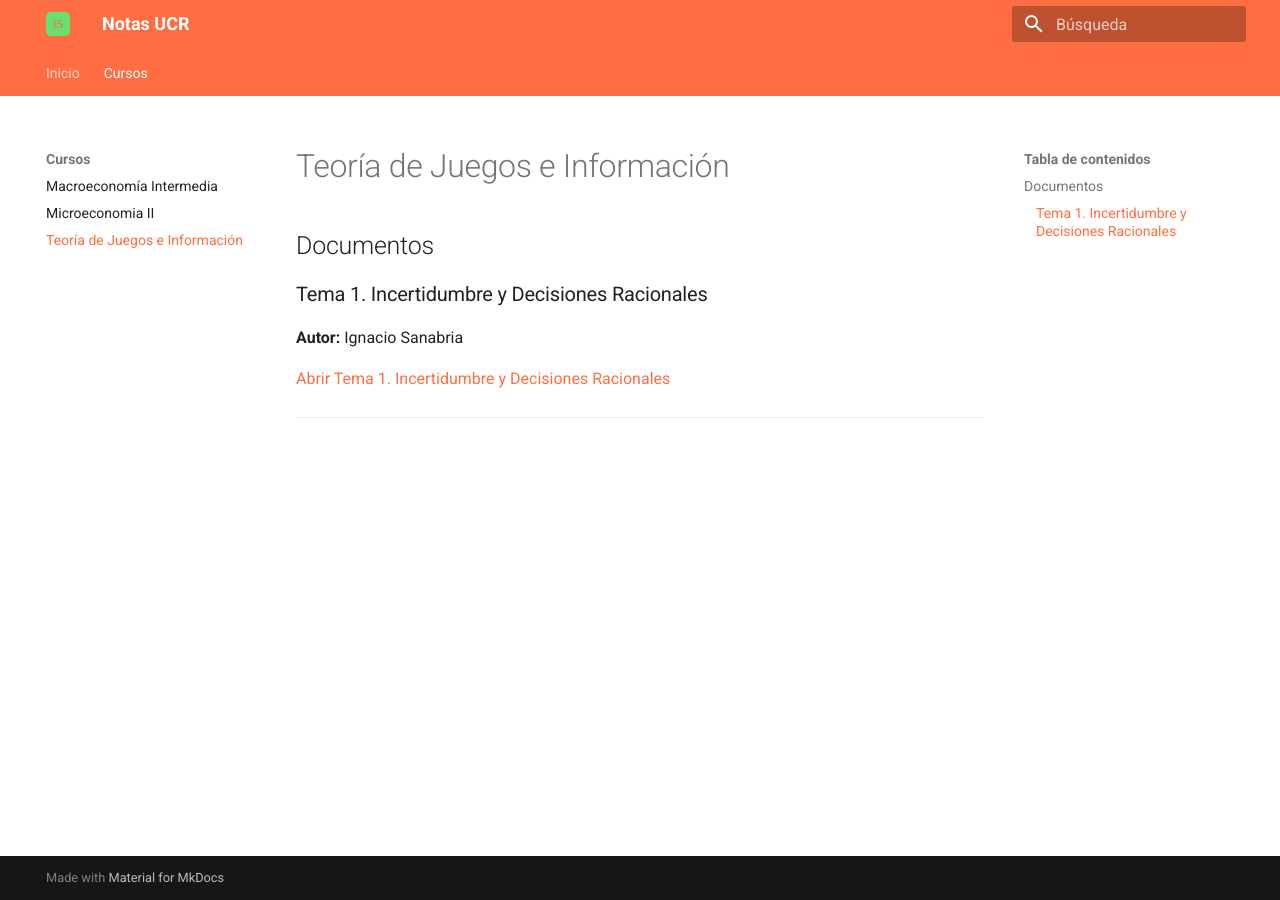
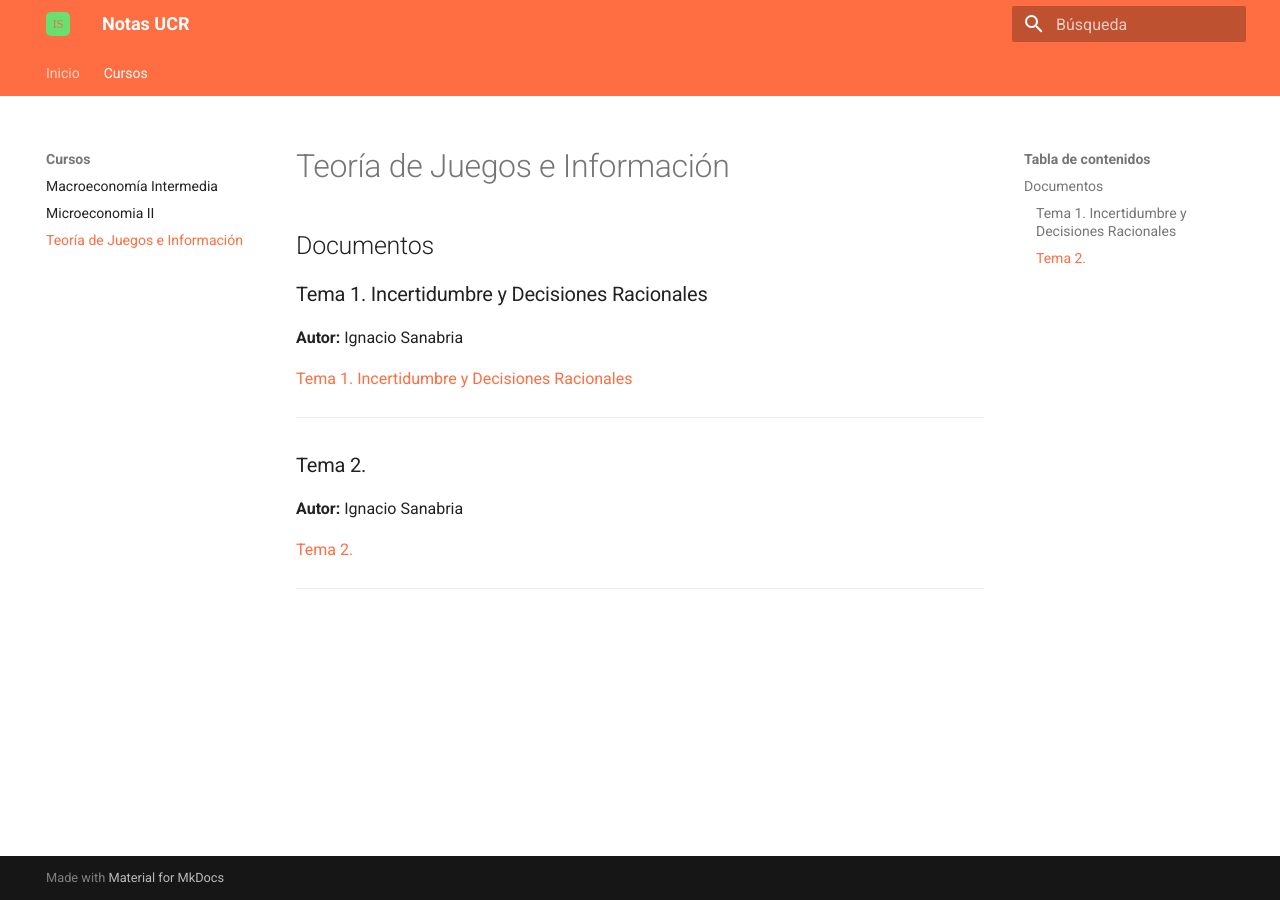
Before and after one commit to IgnacioSanM/apuntes-ucr, an MkDocs documentation site: the page built from docs/courses/juegos_e_informacion/index.md, in a window 1280 px wide. Built offline with MkDocs 1.6.1 and Material for MkDocs 9.7.7, drawn with Linux system fonts in a browser that asks for light colours.

Commit message:
Actualizacion 2.0

```diff
--- a/docs/courses/juegos_e_informacion/index.md
+++ b/docs/courses/juegos_e_informacion/index.md
@@ -6,6 +6,14 @@
 
 **Autor:** Ignacio Sanabria
 
-[Abrir Tema 1. Incertidumbre y Decisiones Racionales](../../pdf/juegos_e_informacion/tema_1._incertidumbre_y_decisiones_racionales.pdf)
+[ Tema 1. Incertidumbre y Decisiones Racionales](../../pdf/juegos_e_informacion/tema_1._incertidumbre_y_decisiones_racionales.pdf)
 
 ---
+
+###  Tema 2.
+
+**Autor:** Ignacio Sanabria
+
+[ Tema 2.](../../pdf/juegos_e_informacion/tema_2..pdf)
+
+---
```
Also changed, not shown: docs/courses/Microeconomia II/index.md (+1 -1 lines), docs/courses/macroeconomia_2/index.md (+1 -1 lines), 11 other files.
